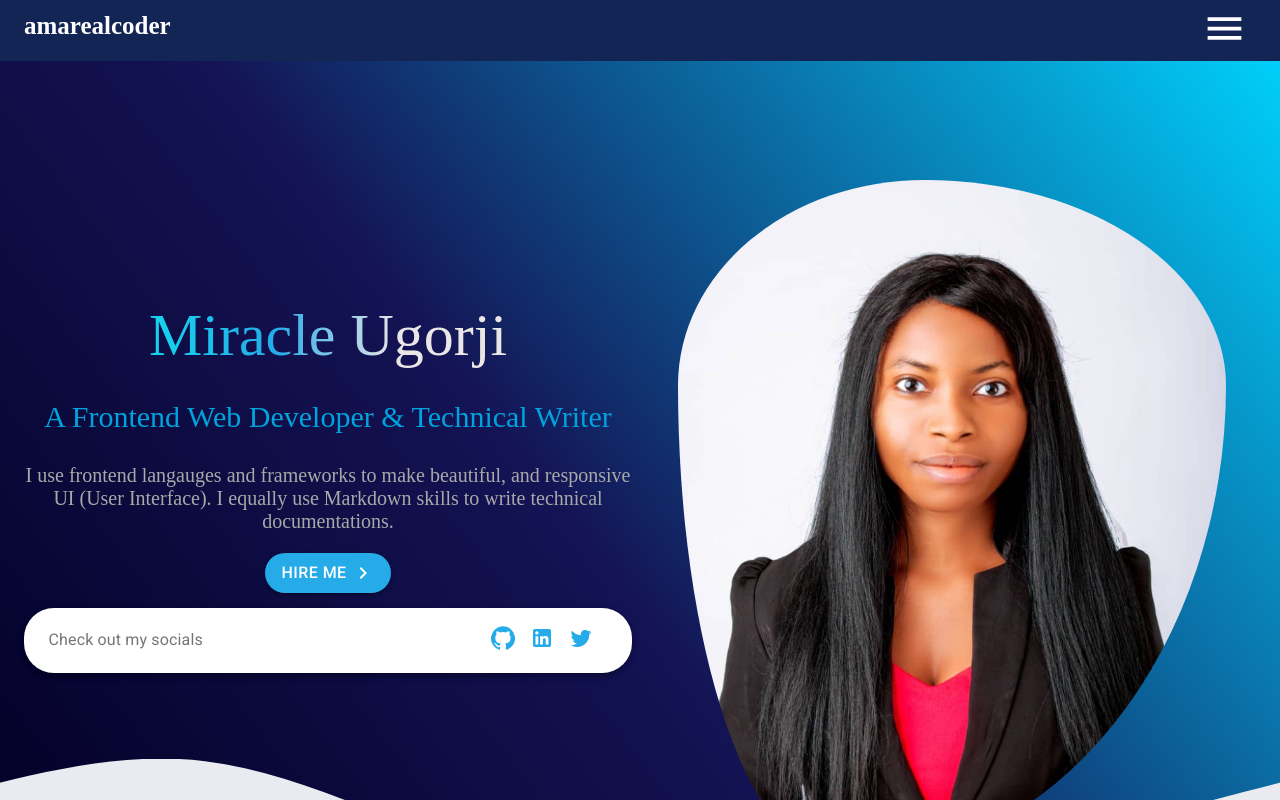
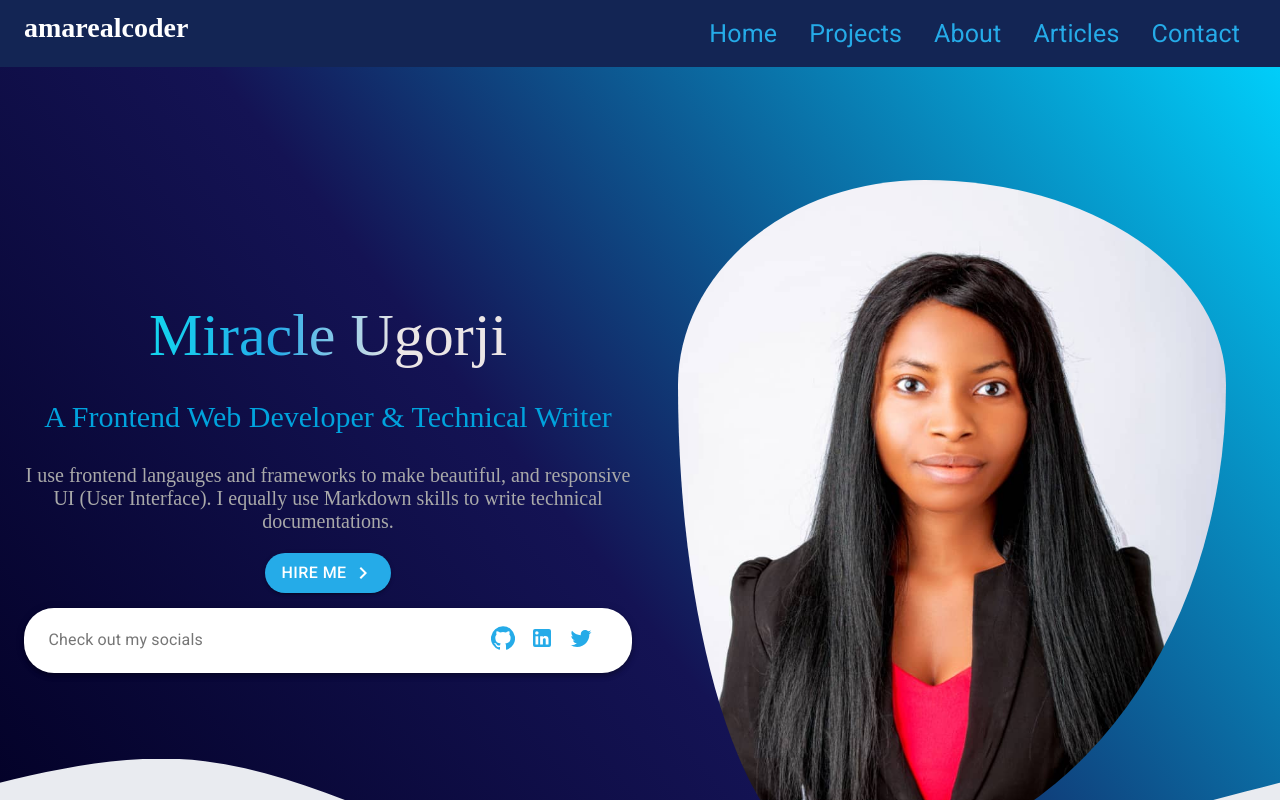
Before and after one commit to amarealcoder/portfolio, a React (Create React App) app: page / in a window 1280 px wide. Shown: the top 800 px of the page. Built offline with nearby package versions, Linux system fonts and the light colour scheme; a web font is replaced by a local one.

Commit message:
Fix navbar anchors

```diff
--- a/src/Components/Navbar.jsx
+++ b/src/Components/Navbar.jsx
@@ -29,11 +29,26 @@ const useStyles = makeStyles((theme) => ({
     marginTop: 12,
     width: 80,
     color: '#ffff',
-    fontSize: '25px',
+    fontSize: '28px',
   },
   anchor: {
     textDecoration: 'none',
     color: '#25abe8',
+    fontSize: '25px',
+  },
+  navContent: {
+    display: 'flex',
+  },
+  dropdownContainer:{
+    '@media (min-width: 912px)':{
+      display: 'none'
+    }
+  },
+  desktopMenu: {
+    display: 'flex',
+    '@media (max-width: 912px)': {
+      display: 'none',
+    },
   },
 }));
 
@@ -51,12 +66,40 @@ export default function SimpleMenu() {
 
   return (
     <Box className={classes.header} component='header'>
-      <Container component='nav' className={classes.navbar} maxWidth='xl'>
+      <Container component='nav' className={classes.nav} maxWidth='xl'>
+        <div className={classes.navContent}>
           <div className={classes.logoDiv}>
-          {/* <img className={classes.logo} src={logo} alt='Logo' /> */}
             <h1 className={classes.logo}>amarealcoder</h1>
           </div>
-        <div>
+          <nav className={classes.desktopMenu}>
+            <MenuItem>
+              <a href='#home' className={classes.anchor}>
+                Home
+              </a>
+            </MenuItem>
+            <MenuItem>
+              <a href='#projects' className={classes.anchor}>
+                Projects
+              </a>
+            </MenuItem>
+            <MenuItem>
+              <a href='#about' className={classes.anchor}>
+                About
+              </a>
+            </MenuItem>
+            <MenuItem>
+              <a href='#articles' className={classes.anchor}>
+                Articles
+              </a>
+            </MenuItem>
+            <MenuItem>
+              <a href='#contact' className={classes.anchor}>
+                Contact
+              </a>
+            </MenuItem>
+          </nav>
+
+          <div className={classes.dropdownContainer}>
             <Button
               aria-controls='simple-menu'
               aria-haspopup='true'
@@ -99,6 +142,7 @@ export default function SimpleMenu() {
               </MenuItem>
             </Menu>
           </div>
+        </div>
       </Container>
     </Box>
   );
```
Lines whose indentation alone changed are shown as unchanged.
